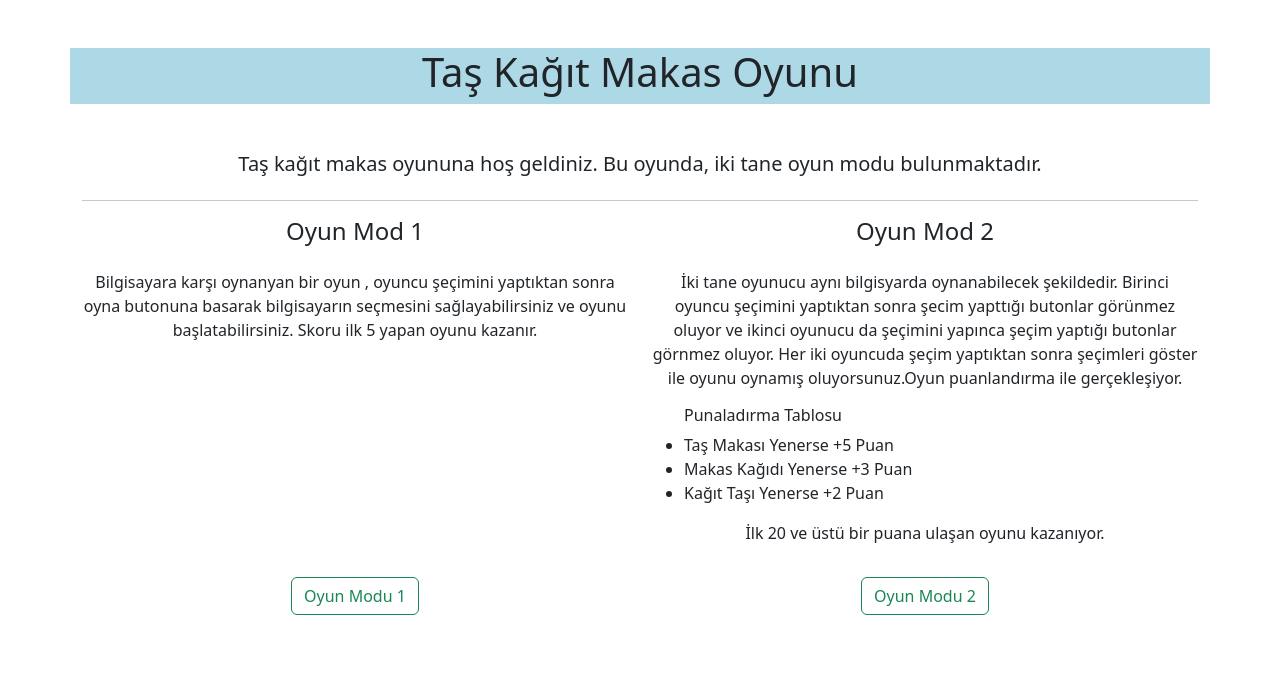
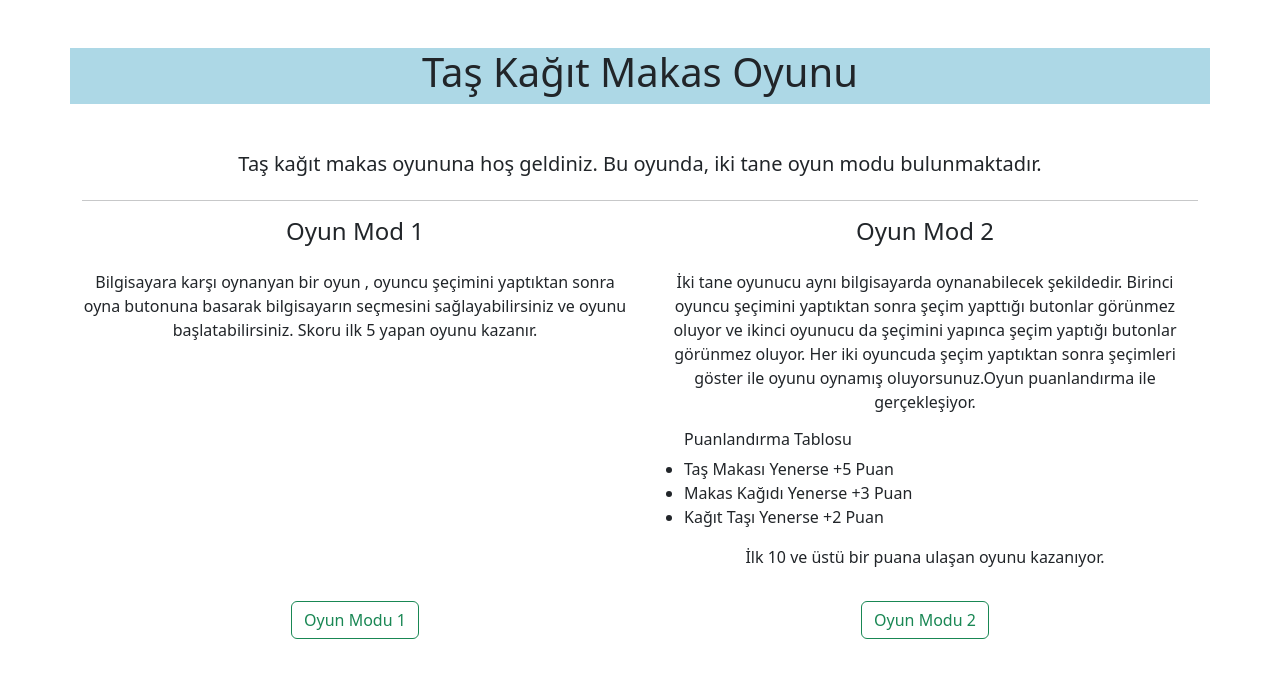
Before and after one commit to AbdullahUguz/1030510055_BS441_WebYazilimGelistirme, a React (Create React App) app in the folder rock-paper-scissors/: page / in a window 1280 px wide. Shown: the top 678 px of the page. Built offline with nearby package versions, Linux system fonts and the light colour scheme.

Commit message:
texts corrected

```diff
--- a/rock-paper-scissors/src/App.js
+++ b/rock-paper-scissors/src/App.js
@@ -17,7 +17,6 @@ function App() {
           <Route path="/" element={<Home />} />
           <Route path="/modeOne" element={<GameModeOne />} />
           <Route path="/modeTwo" element={<GameModeTwo />} />
-          {/* <Route path="*" element={<notFound />} /> */}
           <Route path="*" element={<NotFound />} />
         </Routes>
       </BrowserRouter>
--- a/rock-paper-scissors/src/components/GameModeOne/ChoiceButtonModeOne.jsx
+++ b/rock-paper-scissors/src/components/GameModeOne/ChoiceButtonModeOne.jsx
@@ -17,7 +17,7 @@ function ChoiceButtonModeOne({ userChoice, setUserChoice }) {
         value={"rock"}
         onClick={handleClick}
       >
-        Rock
+        Taş
       </button>
       <button
         type="button"
@@ -29,7 +29,7 @@ function ChoiceButtonModeOne({ userChoice, setUserChoice }) {
         value={"paper"}
         onClick={handleClick}
       >
-        Paper
+        Kağıt
       </button>
       <button
         type="button"
@@ -41,7 +41,7 @@ function ChoiceButtonModeOne({ userChoice, setUserChoice }) {
         value={"scissors"}
         onClick={handleClick}
       >
-        Scissors
+        Makas
       </button>
     </div>
   );
--- a/rock-paper-scissors/src/components/GameModeOne/GameModeOne.jsx
+++ b/rock-paper-scissors/src/components/GameModeOne/GameModeOne.jsx
@@ -34,7 +34,7 @@ function GameModOne() {
       str === "rockpaper"
     ) {
       setComputerScore((prev) => prev + 1);
-      setResult("Computer +1 puan aldı");
+      setResult("Bilgisayar +1 puan aldı");
     } else if (
       str === "rockrock" ||
       str === "scissorsscissors" ||
@@ -48,8 +48,8 @@ function GameModOne() {
     if (userScore === 5 || computerScore === 5) {
       setGameOver(true);
       userScore === 5
-        ? setResult(`Kazana ${user} !!!!!`)
-        : setResult("Kazanan COMPUTER !!!!!!");
+        ? setResult(`Kazanan ${user} !!!!!`)
+        : setResult("Kazanan BİLGİSAYAR !!!!!!");
     }
   }, [userScore, computerScore]);
 
@@ -101,7 +101,7 @@ function GameModOne() {
       </div>
 
       <div className="col-sm-6">
-        <h3>Computer Score = {computerScore}</h3>
+        <h3>Bilgisayar Score = {computerScore}</h3>
         <div className="mt-5">
           {computerChoice ? (
             <img
--- a/rock-paper-scissors/src/components/GameModeTwo/ChoiceButtonModeTwo.jsx
+++ b/rock-paper-scissors/src/components/GameModeTwo/ChoiceButtonModeTwo.jsx
@@ -40,7 +40,7 @@ function ChoiceButtonModeTwo({ userChoice, setUserChoice}) {
           value={"rock"}
           onClick={handleClick}
         >
-          Rock
+          Taş
         </button>
         <button
           type="button"
@@ -52,7 +52,7 @@ function ChoiceButtonModeTwo({ userChoice, setUserChoice}) {
           value={"paper"}
           onClick={handleClick}
         >
-          Paper
+          Kağıt
         </button>
         <button
           type="button"
@@ -64,7 +64,7 @@ function ChoiceButtonModeTwo({ userChoice, setUserChoice}) {
           value={"scissors"}
           onClick={handleClick}
         >
-          Scissors
+          Makas
         </button>
         <div className="mt-2">
           {/* {userChoice ? (<button onClick={handleChosen} className="btn btn-outline-danger">
--- a/rock-paper-scissors/src/components/GameModeTwo/GameModeTwo.jsx
+++ b/rock-paper-scissors/src/components/GameModeTwo/GameModeTwo.jsx
@@ -17,11 +17,11 @@ function GameModTwo() {
   const [gameOver, setGameOver] = useState(false);
 
   useEffect(() => {
-    if (user1Score >= 20) {
+    if (user1Score >= 10) {
       setResult(`KAZANAN ${user1} !!!`);
       setGameOver(true);
     }
-    if (user2Score >= 20) {
+    if (user2Score >= 10) {
       setResult(`KAZANAN ${user2} !!!`);
       setGameOver(true);
     }
--- a/rock-paper-scissors/src/pages/Home.jsx
+++ b/rock-paper-scissors/src/pages/Home.jsx
@@ -27,22 +27,22 @@ function Home() {
         <div className="col-sm-6">
           <h4 className="mb-4">Oyun Mod 2</h4>
           <p>
-            İki tane oyunucu aynı bilgisyarda oynanabilecek şekildedir. Birinci
-            oyuncu şeçimini yaptıktan sonra şecim yapttığı butonlar görünmez
+            İki tane oyunucu aynı bilgisayarda oynanabilecek şekildedir. Birinci
+            oyuncu şeçimini yaptıktan sonra şeçim yapttığı butonlar görünmez
             oluyor ve ikinci oyunucu da şeçimini yapınca şeçim yaptığı butonlar
-            görnmez oluyor. Her iki oyuncuda şeçim yaptıktan sonra şeçimleri
+            görünmez oluyor. Her iki oyuncuda şeçim yaptıktan sonra şeçimleri
             göster ile oyunu oynamış oluyorsunuz.Oyun puanlandırma ile
             gerçekleşiyor.
           </p>
             <div className="mt-3 mb-3 text-start">
               <ul>
-                <h6>Punaladırma Tablosu</h6>
+                <h6>Puanlandırma Tablosu</h6>
                 <li>Taş Makası Yenerse +5 Puan</li>
                 <li>Makas Kağıdı Yenerse +3 Puan</li>
                 <li>Kağıt Taşı Yenerse +2 Puan</li>
               </ul>
             </div>
-           <p>İlk 20 ve üstü bir puana ulaşan oyunu kazanıyor.</p>
+           <p>İlk 10 ve üstü bir puana ulaşan oyunu kazanıyor.</p>
 
         </div>
       </div>
```
